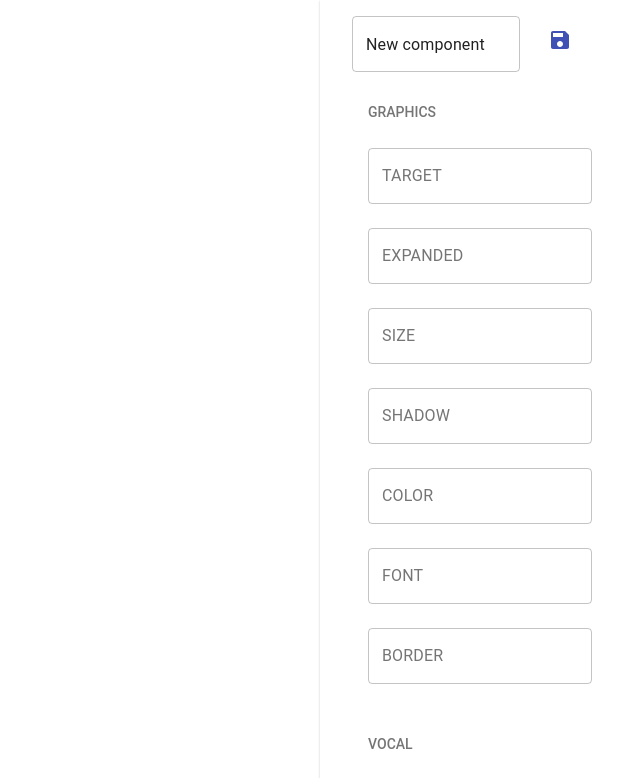
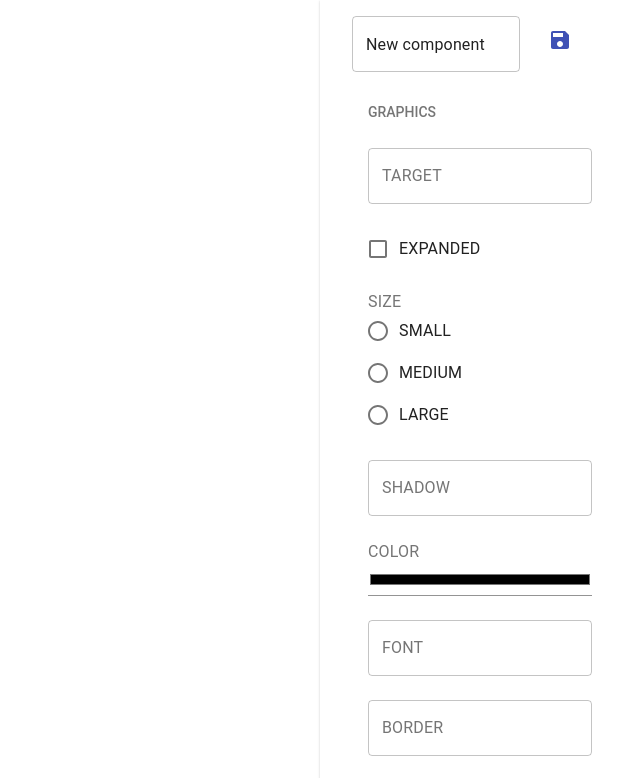
Before and after one commit to Frac7/cc-editor, a React (Create React App) app: page / in a window 1280 px wide. Shown: the top 778 px of the page, without its empty margins (640-1280 px from the left). Built offline with nearby package versions, Linux system fonts and the light colour scheme.

Commit message:
Added graphic and vocal attributes

```diff
--- a/src/components/ComponentTree/ComponentTree.js
+++ b/src/components/ComponentTree/ComponentTree.js
@@ -1,5 +1,5 @@
 import List from '@material-ui/core/List';
-import { widgets } from './constants';
+import widgets from './constants';
 
 import WidgetComponent from './WidgetComponent';
 
--- a/src/components/ComponentTree/WidgetComponent.js
+++ b/src/components/ComponentTree/WidgetComponent.js
@@ -3,19 +3,22 @@ import ListItem from '@material-ui/core/ListItem';
 import ListItemText from '@material-ui/core/ListItemText';
 import ListSubHeader from '@material-ui/core/ListSubheader';
 
-import TextField from '@material-ui/core/TextField';
+import inputs from './inputs';
 
 const WidgetComponent = ({ widget, attributes }) => {
   return (
     <ListItem>
       <List subheader={<ListSubHeader>{widget}</ListSubHeader>}>
-        {attributes.map((attribute) => (
-          <ListItem>
-            <ListItemText>
-              <TextField variant="outlined" label={attribute.toUpperCase()} />
-            </ListItemText>
-          </ListItem>
-        ))}
+        {attributes.map(({ name, options }, key) => {
+          const Input = inputs(name);
+          return (
+            <ListItem {...{ key }}>
+              <ListItemText>
+                <Input {...{ name, options }} />
+              </ListItemText>
+            </ListItem>
+          );
+        })}
       </List>
     </ListItem>
   );
--- a/src/components/ComponentTree/constants.js
+++ b/src/components/ComponentTree/constants.js
@@ -4,6 +4,12 @@ const NAVIGATION = 'navigation';
 const LABEL = 'label';
 const SELECTION_CHOICE = 'selection-choice';
 const DATA_ACQUISITION = 'data-acquisition';
+
+const DISABLED = 'disabled';
+const SELECTED = 'selected';
+const REQUIRED = 'required';
+const MULTIPLE = 'multiple';
+const EXPANDED = 'expanded';
 
 const semanticAttributes = {
   SEMANTICS: [
@@ -14,35 +20,50 @@ const semanticAttributes = {
     SELECTION_CHOICE,
     DATA_ACQUISITION
   ],
-  [SINGLE_CHOICE]: ['type', 'element', 'disabled', 'name', 'value'],
-  [OPTION]: ['selected', 'value', 'element'],
-  [NAVIGATION]: ['to', 'element'],
-  [LABEL]: ['text', 'element'],
-  [SELECTION_CHOICE]: ['required', 'multiple', 'value', 'element'],
+  [SINGLE_CHOICE]: [
+    { name: 'type' },
+    { name: 'element' },
+    { name: 'disabled' },
+    { name: 'name' },
+    'value'
+  ],
+  [OPTION]: [{ name: 'selected' }, { name: 'value' }, { name: 'element' }],
+  [NAVIGATION]: [{ name: 'to' }, { name: 'element' }],
+  [LABEL]: [{ name: 'text' }, { name: 'element' }],
+  [SELECTION_CHOICE]: [
+    { name: 'required' },
+    { name: 'multiple' },
+    { name: 'value' },
+    { name: 'element' }
+  ],
   [DATA_ACQUISITION]: [
-    'type',
-    'element',
-    'value',
-    'name',
-    'required',
-    'disabled'
+    { name: 'type' },
+    { name: 'element' },
+    { name: 'value' },
+    { name: 'name' },
+    { name: 'required' },
+    { name: 'disabled' }
   ]
 };
 
 const availableSemanticAttributes = (semantics) =>
   semanticAttributes[semantics];
 
+const SIZE = 'size';
+const sizes = ['SMALL', 'MEDIUM', 'LARGE'];
+
+const COLOR = 'color';
+
 const graphicAttributes = [
-  'target',
-  'expanded',
-  'size',
-  'shadow',
-  'color',
-  'font',
-  'border'
+  { name: 'target' },
+  { name: 'expanded' },
+  { name: 'size', options: sizes },
+  { name: 'shadow' },
+  { name: 'color' },
+  { name: 'font' },
+  { name: 'border' }
 ];
 
-const vocalAttributes = ['event', 'keyword'];
 const availableEvents = [
   'click',
   'focus',
@@ -51,6 +72,10 @@ const availableEvents = [
   'change',
   'open',
   'clean'
+];
+const vocalAttributes = [
+  { name: 'event', options: availableEvents },
+  { name: 'keyword' }
 ];
 
 const SEMANTICS = 'SEMANTICS';
@@ -72,4 +97,6 @@ const widgets = [
   }
 ];
 
-export { widgets };
+export default widgets;
+
+export { COLOR, SIZE, DISABLED, SELECTED, REQUIRED, MULTIPLE, EXPANDED };
--- /dev/null
+++ b/src/components/ComponentTree/inputs.js
@@ -0,0 +1,74 @@
+import TextField from '@material-ui/core/TextField';
+import Input from '@material-ui/core/Input';
+
+import Checkbox from '@material-ui/core/Checkbox';
+import Radio from '@material-ui/core/Radio';
+import RadioGroup from '@material-ui/core/RadioGroup';
+
+import FormControl from '@material-ui/core/FormControl';
+import FormLabel from '@material-ui/core/FormLabel';
+import FormControlLabel from '@material-ui/core/FormControlLabel';
+
+import {
+  COLOR,
+  DISABLED,
+  SELECTED,
+  REQUIRED,
+  MULTIPLE,
+  EXPANDED,
+  SIZE
+} from './constants';
+
+const TextInput = ({ name }) => (
+  <TextField variant="outlined" label={name.toUpperCase()} />
+);
+
+const BooleanInput = ({ name }) => (
+  <FormControlLabel
+    control={<Checkbox {...{ name }} />}
+    label={name.toUpperCase()}
+  />
+);
+
+const RadioInput = ({ name, options }) => (
+  <FormControl component="fieldset">
+    <FormLabel component="legend">{name.toUpperCase()}</FormLabel>
+    <RadioGroup {...{ name }}>
+      {options &&
+        options.map((option, key) => (
+          <FormControlLabel
+            {...{ key }}
+            value={option}
+            control={<Radio />}
+            label={option}
+          />
+        ))}
+    </RadioGroup>
+  </FormControl>
+);
+
+const ColorInput = ({ name }) => (
+  <>
+    <FormLabel>{name.toUpperCase()}</FormLabel>
+    <Input variant="outlined" fullWidth type="color" {...{ name }} />
+  </>
+);
+
+const inputs = (attribute) => {
+  switch (attribute) {
+    case COLOR:
+      return ColorInput;
+    case SIZE:
+      return RadioInput;
+    case DISABLED:
+    case SELECTED:
+    case REQUIRED:
+    case MULTIPLE:
+    case EXPANDED:
+      return BooleanInput;
+    default:
+      return TextInput;
+  }
+};
+
+export default inputs;
--- a/src/containers/Sidebar/SideBar.js
+++ b/src/containers/Sidebar/SideBar.js
@@ -4,7 +4,7 @@ import { makeStyles } from '@material-ui/core/styles';
 const useStyles = makeStyles((theme) => ({
   paper: {
     padding: '1rem',
-    height: 'calc(100vh - 2rem)'
+    minHeight: 'calc(100vh - 2rem)'
   }
 }));
 
```
